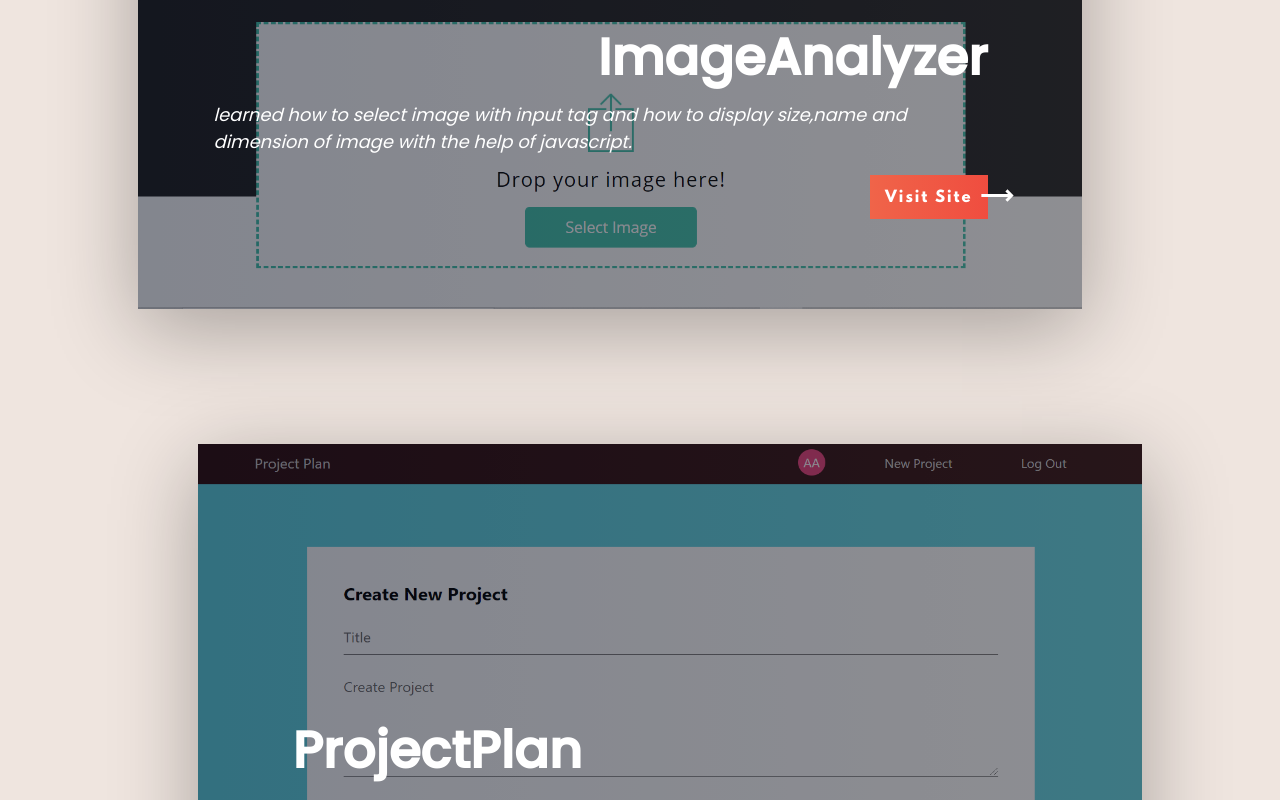
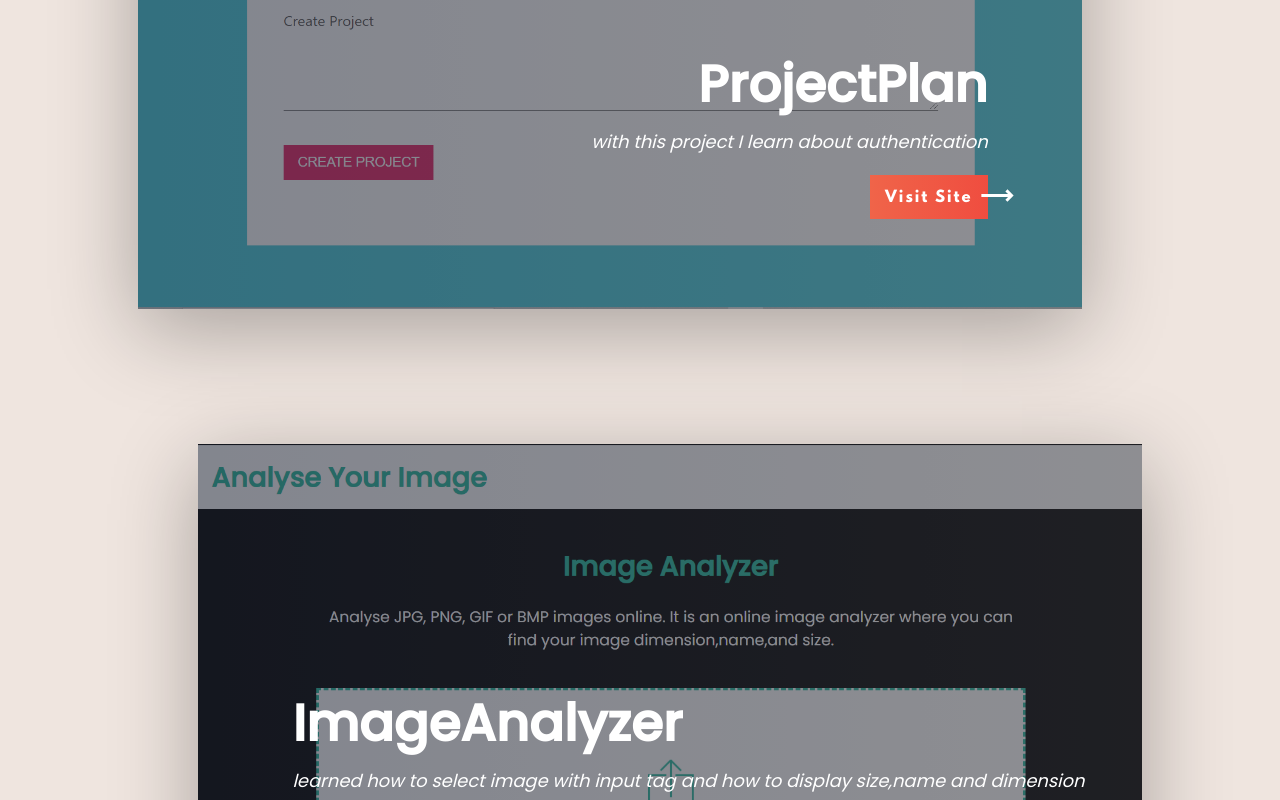
Before and after one commit to Pinki-851/portfolio, a React (Create React App) app: page /#/ in a window 1280 px wide. Shown: the part 3140-3940 px from the top of the page. Built offline with nearby package versions, Linux system fonts and the light colour scheme; a web font is replaced by a local one.

Commit message:
card number added in correct order

```diff
--- a/src/components/Card/Card.css
+++ b/src/components/Card/Card.css
@@ -194,7 +194,7 @@
 /* --------for mobile---------- */
 @media screen and (max-width: 480px) {
   .whole_work_card_container {
-    padding: 0px;
+    padding: 80px 0px 0px;
   }
   .work_card_container:nth-child(even),
   .work_card_container:nth-child(odd) {
--- a/src/data/CardData.js
+++ b/src/data/CardData.js
@@ -34,19 +34,20 @@ export const CardData = [
   },
   {
     id: 4,
-    cardTitle: "imageAnalyzer",
-    cardSubTitle:
-      "learned how to select image with input tag and how to display size,name and dimension of image with the help of javascript.",
-    cardNumber: "03",
-    cardImage: analyseImg1,
-    cardLink: "https://pinki-851.github.io/resize-ui/",
-  },
-  {
-    id: 5,
     cardTitle: "projectPlan",
     cardSubTitle: "with this project I learn about authentication",
     cardNumber: "04",
     cardImage: projectImg,
     cardLink: "https://pinki-851.github.io/projectPlan/",
   },
+
+  {
+    id: 5,
+    cardTitle: "imageAnalyzer",
+    cardSubTitle:
+      "learned how to select image with input tag and how to display size,name and dimension of image with the help of javascript.",
+    cardNumber: "05",
+    cardImage: analyseImg1,
+    cardLink: "https://pinki-851.github.io/resize-ui/",
+  },
 ];
```
